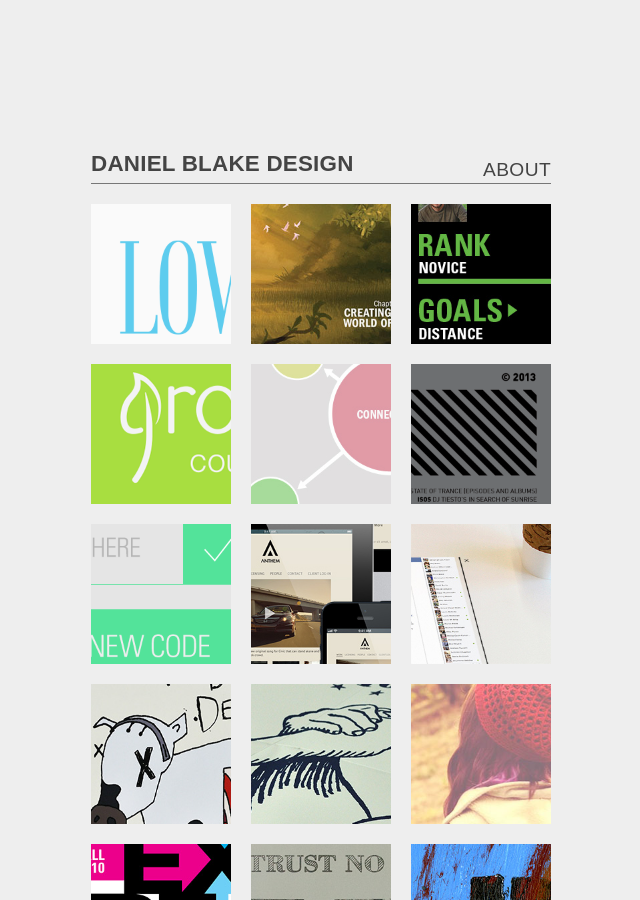
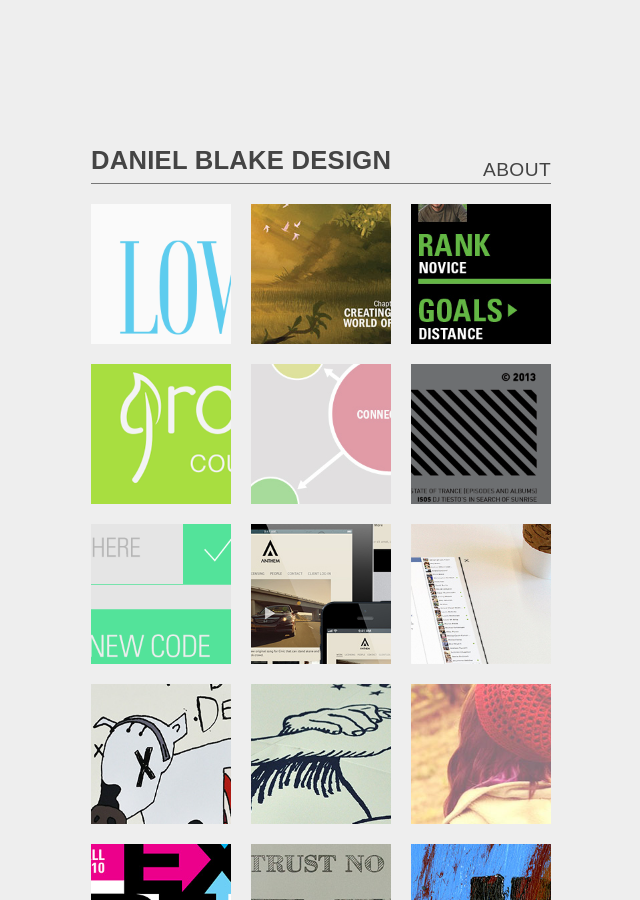
Before and after one commit to dmbdesignpdx/dmbdesignpdx.github.io, a Jekyll site: the page built from index.html, in a window 768 px wide. Shown: the whole page, without its empty margins (63-703 px from the left). Built offline with Jekyll 4.4.1, drawn with Linux system fonts in a browser that asks for light colours; nearby versions of some CDN libraries; some web fonts are replaced; Markdown is read by kramdown in place of the engine named in the settings.

Commit message:
updated locally

```diff
--- a/_layouts/default.html
+++ b/_layouts/default.html
@@ -18,7 +18,7 @@
 
     <div class="topcontainer">
 
-      <h1 class="dmbDesign">Daniel Blake Design</h1>
+      <h1 class="DanielBlakeDesign">Daniel Blake Design</h1>
 
       <p class="dinfo">About</p>
 
--- a/css/style.css
+++ b/css/style.css
@@ -149,7 +149,7 @@
     position: relative;
     margin-left: auto;
     margin-right: auto;
-    margin-bottom: 8px;
+    margin-bottom: 6px;
 }
 
 .thumbBox {
@@ -237,7 +237,7 @@
 
 
 
-h1.dmbDesign {
+h1.DanielBlakeDesign {
     font-family: 'News Cycle', sans-serif;
     color: #444;
     height: 100%;
@@ -247,10 +247,11 @@
     font-weight: 700;
     text-align: left;
     position: absolute;
-    top: -16px;
+    top: 2px;
     left: 10px;
     float: left;
     width: auto;
+    margin: 0;
 }
 
 p {
@@ -279,7 +280,7 @@
     left: 10px;
 }
 
-p.about {
+p.AboutDanielBlakeDesign {
     font-weight: 400;
     line-height: 1.2em;
     width: 662px;
@@ -294,12 +295,13 @@
     height: 100%;
     font-weight: 400;
     font-size: 1.2em;
-    top: -4px;
+    top: 16px;
     right: 10px;
-    position: relative;
+    position: absolute;
     cursor: pointer;
     float: right;
     text-align: right;
+    margin: 0;
 }
 
 p.projtitle {
@@ -381,13 +383,13 @@
 }
 
 p.dinfo {
-    top: -4px;
+    top: 15px;
     right: 10px;
 }
 
-h1.dmbDesign {
+h1.DanielBlakeDesign {
     font-size: 1.4em;
-    top: -9px;
+    top: 5px;
     left: 10px;
 }
 
@@ -455,13 +457,12 @@
 }
 
 p.dinfo {
-    top: -4px;
+    top: 15px;
     right: 10px;
 }
 
-h1.dmbDesign {
-    font-size: 1.4em;
-    top: -9px;
+h1.DanielBlakeDesign {
+    top: 1px;
     left: 10px;
 }
 
--- a/index.html
+++ b/index.html
@@ -104,7 +104,7 @@
 	</div>
 </div>
 <div class="dmbAbout">
-	<p class="about">Graphic design has been a part of my life since I received my first computer in the 6th grade. Since then, designing has become more than just a hobby, it has become my life, and I love it. I am a graduate of the Communication Design program at Texas State University and have relocated to Portland, Oregon; where I am constantly inspired by its culture and community. My specialties in graphic design include typography, website design, mobile app design, poster design, branding, and identity.
+	<p class="AboutDanielBlakeDesign">Graphic design has been a part of my life since I received my first computer in the 6th grade. Since then, designing has become more than just a hobby, it has become my life, and I love it. I am a graduate of the Communication Design program at Texas State University and have relocated to Portland, Oregon; where I am constantly inspired by its culture and community. My specialties in graphic design include typography, website design, mobile app design, poster design, branding, and identity.
 	<br><br><br><br><strong>Contact Info</strong>
 	<br><br><a href="mailto:dmblakedesign@gmail.com">dmblakedesign@gmail.com</a>
 	<br><br>210-638-9301
```
